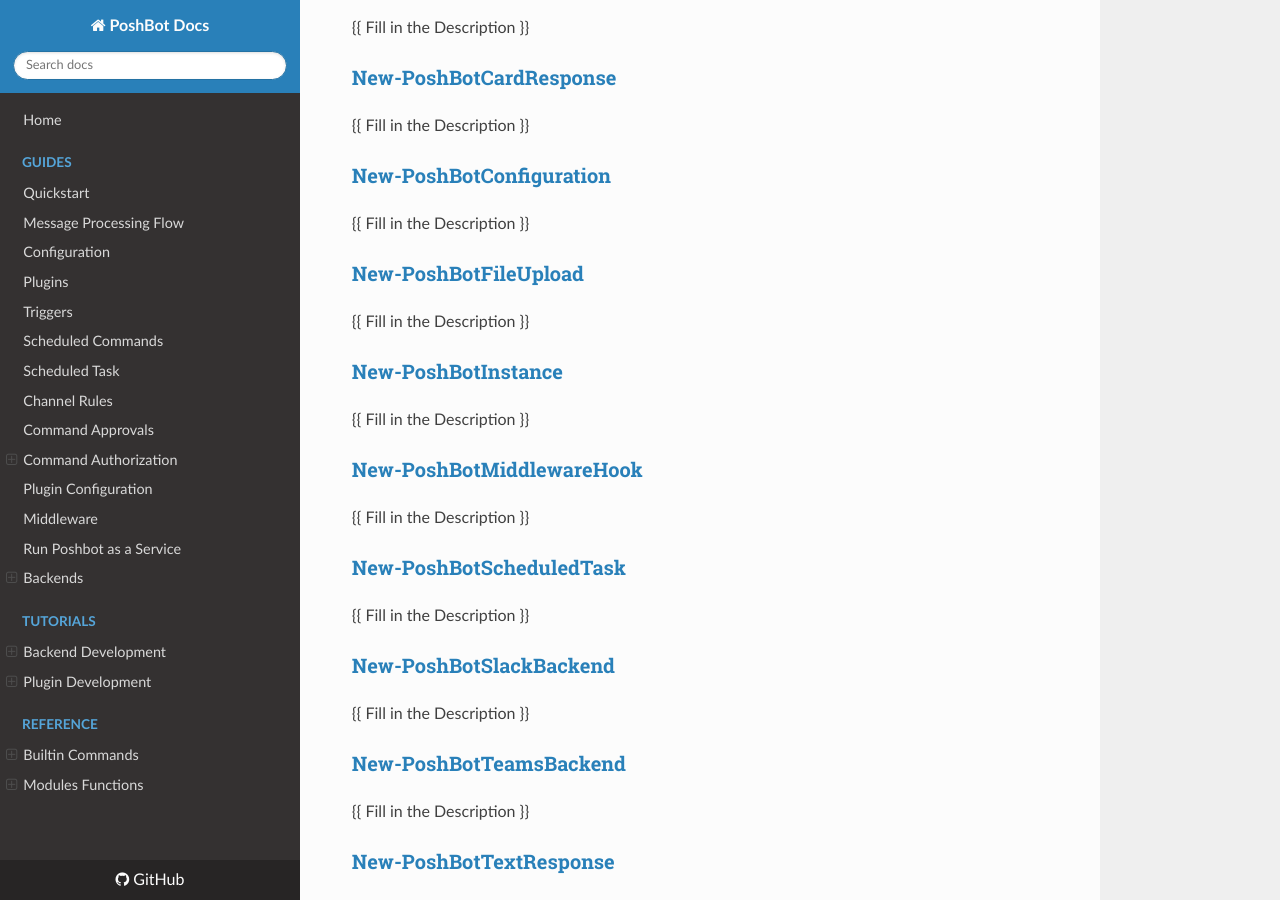
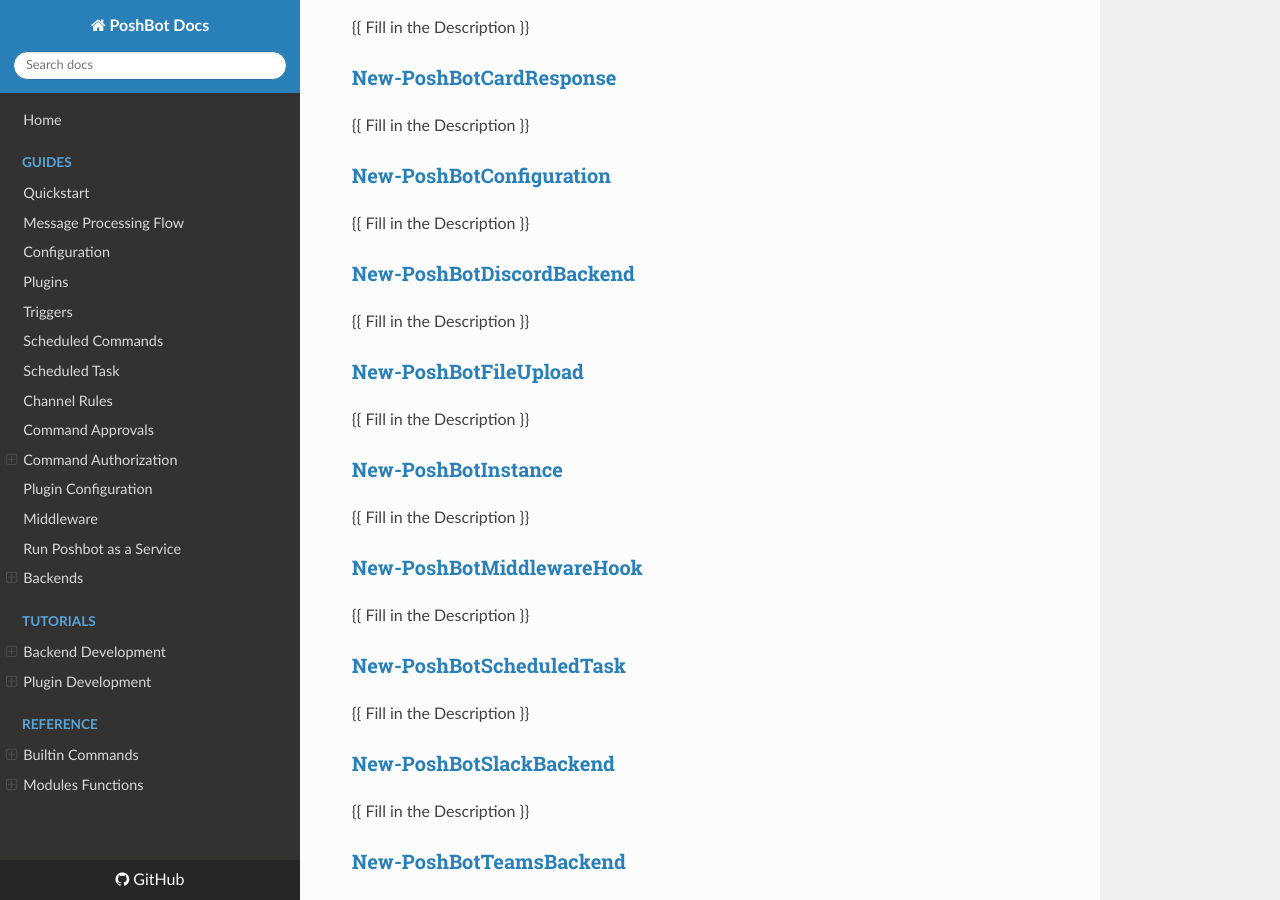
Before and after one commit to poshbotio/PoshBot, an MkDocs documentation site: the page built from docs/reference/functions/PoshBot.md, in a window 1280 px wide and 900 px high, scrolled down 696 px. Built offline with MkDocs 1.6.1, drawn with Linux system fonts in a browser that asks for light colours; nearby versions of some CDN libraries; old or Windows-style settings are respelled for this version of MkDocs.

Commit message:
update docs

```diff
--- a/docs/reference/functions/PoshBot.md
+++ b/docs/reference/functions/PoshBot.md
@@ -24,6 +24,9 @@ Locale: en-US
 {{ Fill in the Description }}
 
 ### [New-PoshBotConfiguration](New-PoshBotConfiguration.md)
+{{ Fill in the Description }}
+
+### [New-PoshBotDiscordBackend](New-PoshBotDiscordBackend.md)
 {{ Fill in the Description }}
 
 ### [New-PoshBotFileUpload](New-PoshBotFileUpload.md)
```
